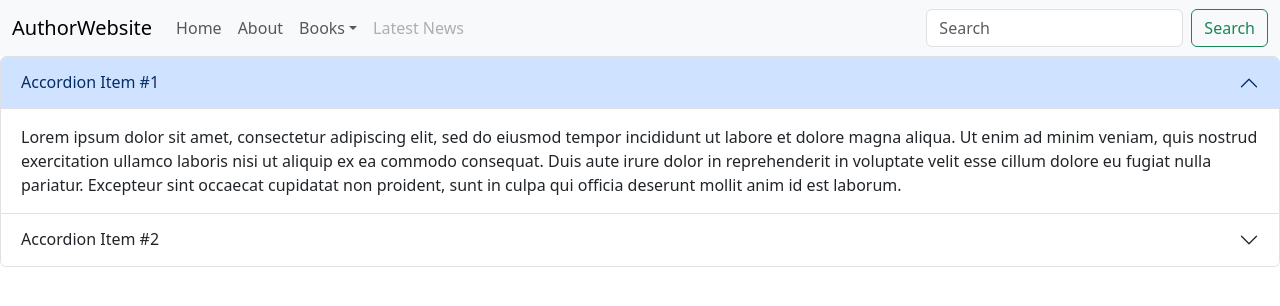
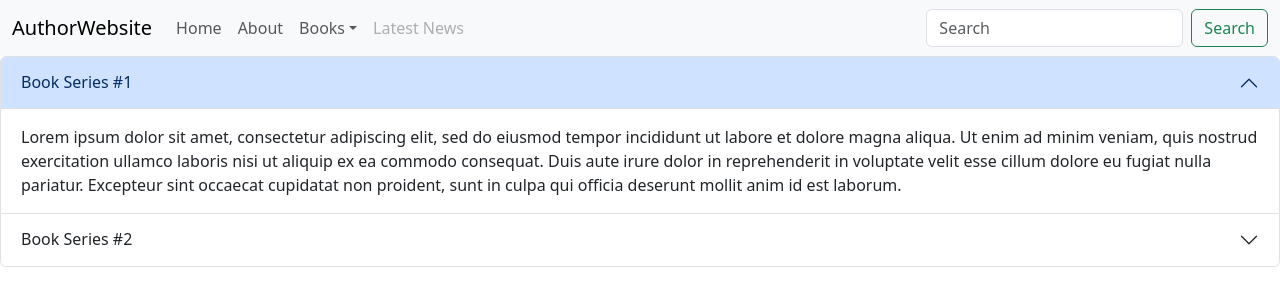
Before and after one commit to cozysyd/authorwebex_react_project, a React (Create React App) app: page / in a window 1280 px wide. Shown: the top 306 px of the page. Built offline with nearby package versions, Linux system fonts and the light colour scheme.

Commit message:
edited accordion

```diff
--- a/src/App.js
+++ b/src/App.js
@@ -6,7 +6,7 @@ function BasicExample() {
   return (
     <Accordion defaultActiveKey="0">
       <Accordion.Item eventKey="0">
-        <Accordion.Header>Accordion Item #1</Accordion.Header>
+        <Accordion.Header>Book Series #1</Accordion.Header>
         <Accordion.Body>
           Lorem ipsum dolor sit amet, consectetur adipiscing elit, sed do
           eiusmod tempor incididunt ut labore et dolore magna aliqua. Ut enim ad
@@ -18,7 +18,7 @@ function BasicExample() {
         </Accordion.Body>
       </Accordion.Item>
       <Accordion.Item eventKey="1">
-        <Accordion.Header>Accordion Item #2</Accordion.Header>
+        <Accordion.Header>Book Series #2</Accordion.Header>
         <Accordion.Body>
           Lorem ipsum dolor sit amet, consectetur adipiscing elit, sed do
           eiusmod tempor incididunt ut labore et dolore magna aliqua. Ut enim ad
```
